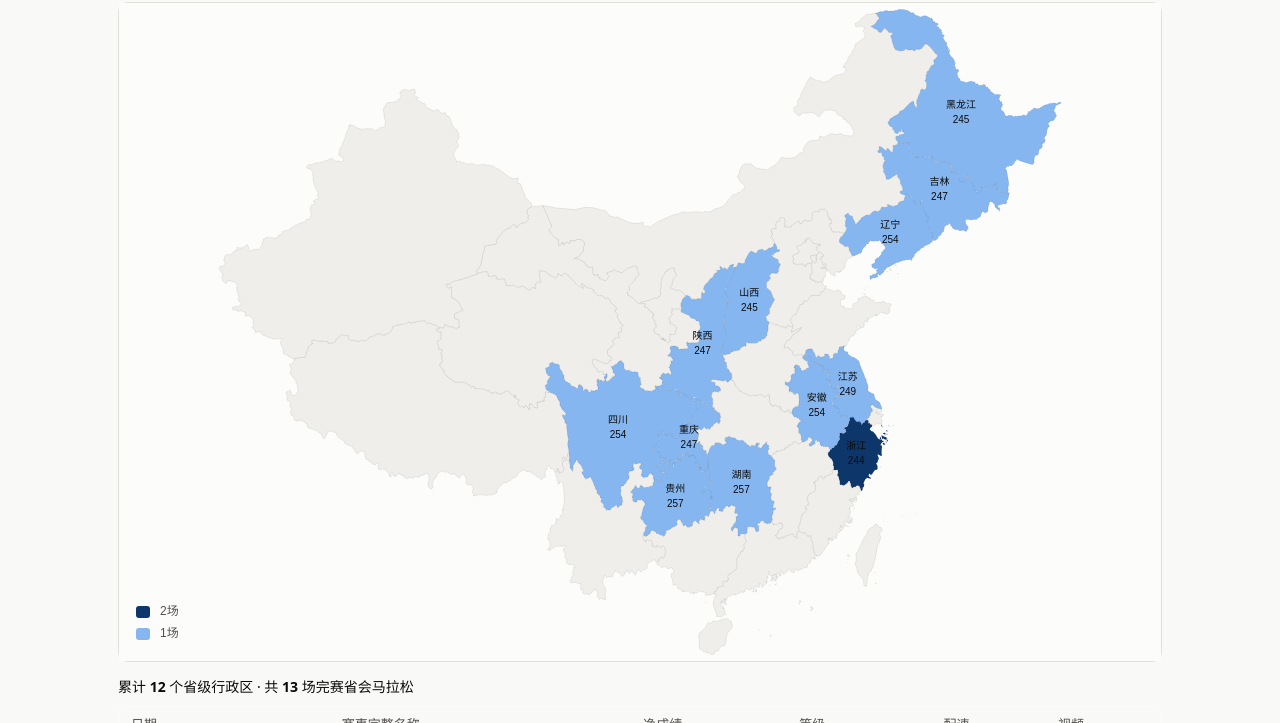
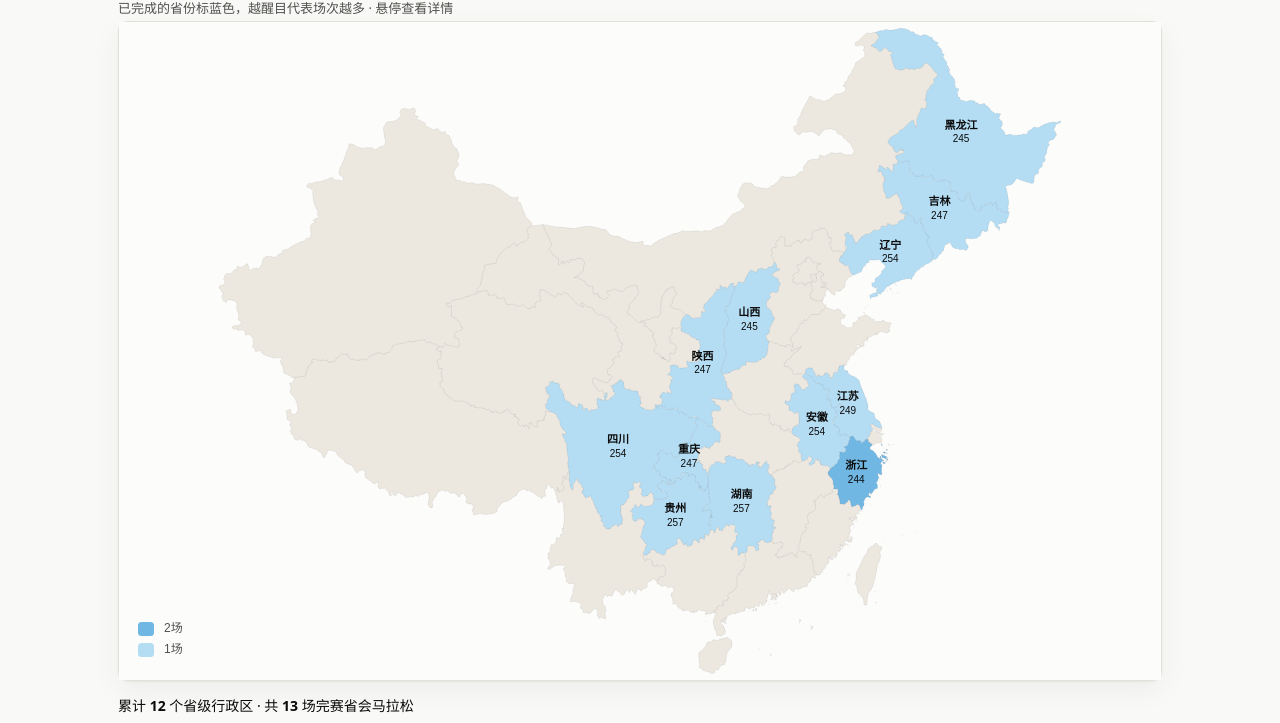
Before and after one commit to be-happy4/marathon-map, a plain HTML site: page index.html in a window 1280 px wide. Shown: the part 58-781 px from the top of the page. Drawn offline with Linux system fonts and the light colour scheme.

Commit message:
视觉：地图换天蓝色阶、图例按场次分档只显示用到的档位

```diff
--- a/app.js
+++ b/app.js
@@ -58,20 +58,44 @@ function mainlandGeojson() {
   return { ...geo, features };
 }
 
-/* 视觉主题色（浅色用已验证蓝色序列到 700 档，深色封顶 600 档防止融入底图） */
+/* 固定的场次分档 —— 场次只增不减，档位一次性定死，图例永远显示完整刻度，
+   未来某个省跑到 10+ 场也不用再改颜色。填充色由下方 visualMap 的 pieces 按档给。 */
+const BUCKETS = [
+  { max: 1,        label: '1场' },
+  { max: 2,        label: '2场' },
+  { max: 3,        label: '3场' },
+  { max: 5,        label: '4-5场' },
+  { max: 10,       label: '6-10场' },
+  { max: Infinity, label: '10+场' },
+];
+
+/* 视觉主题色 —— 天蓝色阶（比之前的蓝更偏青、更透亮）。全取「浅」段，
+   最深也只是中蓝，黑字在所有填充上的对比度都 >= 4.5:1，标签无需按明暗换色。
+   浅色「场次越多越深」、深色「越多越亮」，在各自底色上都是「越多越醒目」。
+   第一、二档刻意拉开差距（1 场 vs 2 场最常见，要一眼分清），后面档位留给未来。 */
 const THEME = {
   light: {
-    emptyProvince: '#efeeea',
-    border: 'rgba(11,11,11,0.12)',
-    maxStepIndex: 9,          // 允许到 #0d366b
+    emptyProvince: '#ece8e0',
+    border: 'rgba(11,11,11,0.10)',
+    steps: ['#b4dcf3', '#71b7e3', '#4b9fd6', '#388ac2', '#2e7cb2', '#2d7cb3'],
   },
   dark: {
     emptyProvince: '#282826',
     border: 'rgba(255,255,255,0.10)',
-    maxStepIndex: 7,          // 最深只到 #184f95
+    steps: ['#3c91c6', '#54a8da', '#74bfe6', '#92d0ee', '#acdcf2', '#c4e6f7'],
   },
 };
-const SEQUENTIAL_STEPS = ['#86b6ef', '#6da7ec', '#5598e7', '#3987e5', '#2a78d6', '#256abf', '#1c5cab', '#184f95', '#104281', '#0d366b'];
+
+/* 标签字色固定为深色（填充永远是浅蓝，黑字最清楚） */
+const LABEL_COLOR = '#0b0b0b';
+
+/* 场次 -> 落在哪一档（BUCKETS 下标） */
+function bucketIndex(count) {
+  for (let i = 0; i < BUCKETS.length; i++) {
+    if (count <= BUCKETS[i].max) return i;
+  }
+  return BUCKETS.length - 1;
+}
 
 /* ---------------- 数据加工 ----------------
    hms / paceText / waLevelText / groupText / esc 在 format.js 里（两页共用），
@@ -137,14 +161,6 @@ function raceRows() {
     .sort((a, b) => (a.date === b.date ? 0 : a.date < b.date ? 1 : -1));
 }
 
-/* 每个省份对应的连续色(第 k 次，k 从 1 到 maxCount) */
-function colorFor(theme, k, maxCount) {
-  if (maxCount <= 1) return SEQUENTIAL_STEPS[Math.round(theme.maxStepIndex * 0.35)];
-  const stepLen = theme.maxStepIndex + 1;
-  const idx = Math.round(((k - 1) / (maxCount - 1)) * (stepLen - 1));
-  return SEQUENTIAL_STEPS[idx];
-}
-
 /* ---------------- 渲染 ---------------- */
 let chart = null;
 const infoByFull = {};
@@ -168,10 +184,13 @@ function render() {
 
   const seriesData = list.map((p) => ({ name: p.full, value: p.count }));
 
-  const pieces = [];
-  for (let k = 1; k <= maxCount; k++) {
-    pieces.push({ min: k, max: k, color: colorFor(theme, k, maxCount), label: `${k}场` });
-  }
+  // 只展示当前数据用到的档位（后面的档位颜色已预留，等场次涨上来自动多显示）
+  const shown = BUCKETS.slice(0, bucketIndex(maxCount) + 1);
+  const pieces = shown.map((b, i) => {
+    const piece = { min: i === 0 ? 1 : BUCKETS[i - 1].max + 1, label: b.label, color: theme.steps[i] };
+    if (b.max !== Infinity) piece.max = b.max;
+    return piece;
+  });
 
   const option = {
     backgroundColor: surface,
@@ -191,8 +210,9 @@ function render() {
     visualMap: {
       type: 'piecewise',
       orient: 'vertical',
-      left: 12, bottom: 16,
-      itemWidth: 14, itemHeight: 12,
+      left: 14, bottom: 18,
+      itemWidth: 16, itemHeight: 14,
+      itemGap: 7, textGap: 10,
       textStyle: { color: secondary, fontSize: 12 },
       pieces,
     },
@@ -206,13 +226,17 @@ function render() {
       scaleLimit: { min: 0.9, max: 10 },
       label: {
         show: true,
-        color: ink,
-        fontSize: 10,
-        lineHeight: 15,
+        color: LABEL_COLOR,
         formatter(p) {
           const info = byName[p.name];
           if (!info || !p.name) return '';
-          return info.fastestShort ? `${info.short}\n${info.fastestShort}` : info.short;
+          return info.fastestShort
+            ? `{n|${info.short}}\n{t|${info.fastestShort}}`
+            : `{n|${info.short}}`;
+        },
+        rich: {
+          n: { fontWeight: 600, fontSize: 11, lineHeight: 15 },
+          t: { fontWeight: 400, fontSize: 10, lineHeight: 13 },
         },
       },
       itemStyle: {
@@ -221,8 +245,8 @@ function render() {
         borderWidth: 0.6,
       },
       emphasis: {
-        label: { show: true, color: ink, fontWeight: 'bold' },
-        itemStyle: { areaColor: cssVar('--hover-fill', theme === THEME.dark ? '#3a3a37' : '#e6e4de') },
+        label: { show: true },
+        itemStyle: { areaColor: dark ? '#3a3a37' : '#e8e4da' },
       },
       data: seriesData,
     }],
@@ -234,11 +258,11 @@ function render() {
   }
   chart.setOption(option, true);
 
-  drawSummary({ list, unmatched, maxCount }, { ink, secondary, muted }, raceRows());
+  drawSummary({ list, unmatched }, { ink, secondary, muted }, raceRows());
 }
 
 /* 页面下方的汇总与明细表 */
-function drawSummary({ list, unmatched, maxCount }, colors, rows) {
+function drawSummary({ list, unmatched }, colors, rows) {
   const el = document.getElementById('summary');
   const totalCount = list.reduce((s, p) => s + p.count, 0);
 
--- a/index.html
+++ b/index.html
@@ -14,6 +14,7 @@
     background: var(--surface);
     border: 1px solid var(--hairline);
     border-radius: 10px;
+    box-shadow: 0 1px 2px rgba(0,0,0,0.05), 0 10px 30px rgba(0,0,0,0.05);
   }
   #summary { margin-top: 14px; }
   /* 明细页入口。本页原本没有链接配色规则，只给这一个链接上色，不动全局 a。 */
@@ -25,6 +26,7 @@
   <header>
     <div>
       <h1>我的省会马拉松足迹</h1>
+      <p class="subtitle">已完成的省份标蓝色，越醒目代表场次越多 · 悬停查看详情</p>
     </div>
     <div class="tools">
       <a class="tool-btn" href="stats.html">统计</a>
--- a/style.css
+++ b/style.css
@@ -66,6 +66,10 @@ h1 { font-size: 22px; margin: 0 0 4px; font-weight: 650; }
 }
 /* 返回地图是个 <a>，得把下划线去掉才和旁边的按钮长得一样 */
 a.tool-btn { text-decoration: none; }
+/* 按钮交互反馈：悬停浮起一层、按下更实、键盘焦点留一圈 */
+.tool-btn:hover { background: var(--page); color: var(--ink); border-color: var(--muted); }
+.tool-btn:active { background: var(--hairline); }
+.tool-btn:focus-visible { outline: 2px solid var(--ink-2); outline-offset: 2px; }
 .stat-line { color: var(--ink); font-size: 14px; margin: 0 0 10px; }
 .stat-line b { font-weight: 650; }
 table {
```
